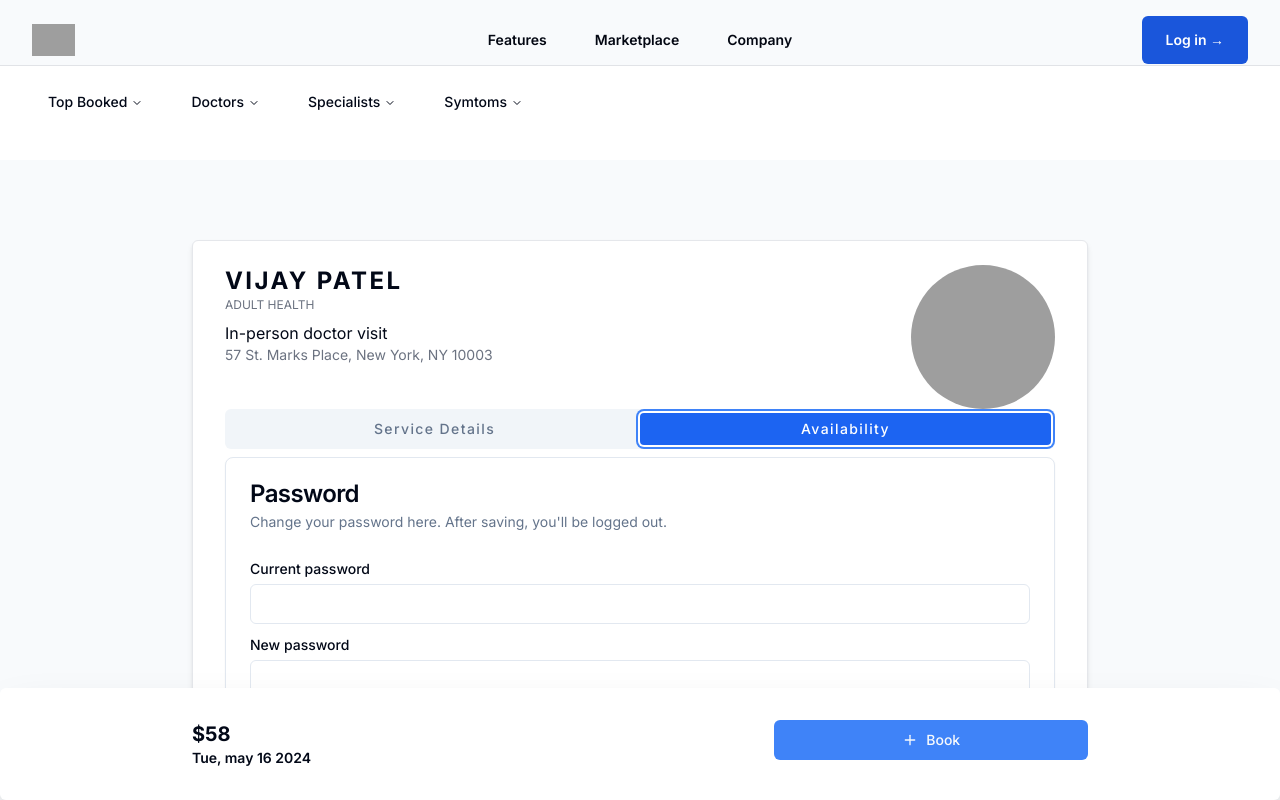
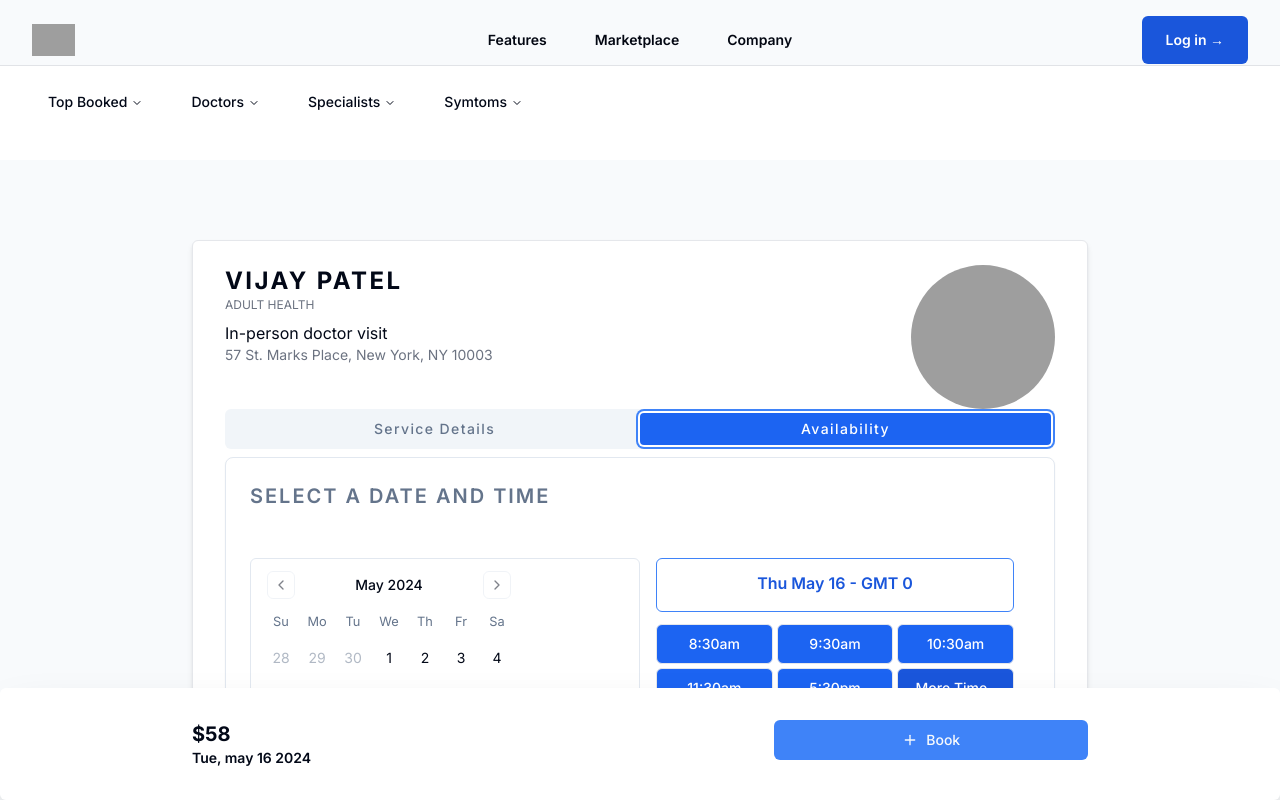
Before and after one commit to aizaz58/doctor-booking-app, a Next.js app: page /doctors/1 in a window 1280 px wide. Both pictures are taken after a click on the tab "Availability". Shown: the top 800 px of the page. Built offline with nearby package versions, Linux system fonts and the light colour scheme; grey boxes are pictures that could not be loaded.

Commit message:
dae picker and time selector added in doctor detail page

```diff
--- a/package.json
+++ b/package.json
@@ -17,11 +17,13 @@
     "@radix-ui/react-tabs": "^1.0.4",
     "class-variance-authority": "^0.7.0",
     "clsx": "^2.1.1",
+    "date-fns": "^3.6.0",
     "flowbite-react": "^0.9.0",
     "lucide-react": "^0.378.0",
     "next": "14.1.4",
     "next-auth": "^4.24.7",
     "react": "^18",
+    "react-day-picker": "^8.10.1",
     "react-dom": "^18",
     "react-icons": "^5.2.1",
     "react-multi-carousel": "^2.8.5",
--- /dev/null
+++ b/src/components/Availability.tsx
@@ -0,0 +1,55 @@
+"use client"
+import React, { useState } from 'react'
+import { Calendar } from "@/components/ui/calendar"
+import { Button } from './ui/button'
+export default function Availability() {
+    const [bookDate, setBookDate] = useState<Date | undefined>(new Date())
+    const formattedDate=`${bookDate?.toString().split(" ").slice(0,3).join(" ") } - GMT ${bookDate?.getTimezoneOffset()}`
+    const timeStamp=[
+        {time:"8:30",
+            period:"am"
+        },
+        {time:"9:30",
+            period:"am"
+        },
+        {time:"10:30",
+            period:"am"
+        },
+        {time:"11:30",
+            period:"am"
+        },
+        {time:"5:30",
+            period:"pm"
+        }
+    ]
+  return (
+    <div className='mb-[200px]'>
+
+        <div className="grid grid-cols-2 gap-4 lg:gap-0">
+            <div className="sm:col-span-1 col-span-full">
+            <Calendar
+      mode="single"
+      selected={bookDate}
+      onSelect={setBookDate}
+      className="border rounded-md"
+    />
+            </div>
+            <div className="sm:col-span-1 col-span-full">
+                <div className="px-4">
+                   {bookDate && <h2 className='pb-4 text-center font-semibold py-3 px-4 border border-blue-500 rounded-md text-blue-700'>{formattedDate}</h2>}
+                   <div className="py-3 grid grid-cols-3 gap-1">
+    {timeStamp.slice(0,5).map((item,i)=>{
+        return(
+            <Button key={i} className=' col-span-full sm:col-span-1 bg-blue-600 text-xs md:text-sm text-white   py-2 border border-gray-200 rounded-md hover:bg-blue-800'>{item.time}{item.period}</Button>
+        )
+    })}
+    <Button className='col-span-full sm:col-span-1  text-white bg-blue-700 text-xs truncate md:text-sm py-2 border border-gray-200 rounded-md hover:bg-blue-800'>More Time..</Button>
+</div>
+
+                </div>
+
+            </div>
+        </div>
+    </div>
+  )
+}
--- a/src/components/frontend/DoctorDetailTab.tsx
+++ b/src/components/frontend/DoctorDetailTab.tsx
@@ -16,6 +16,7 @@ import {
   TabsList,
   TabsTrigger,
 } from "@/components/ui/tabs"
+import Availability from '../Availability'
 
 export function DoctorDetailTab() {
   return (
@@ -50,20 +51,11 @@ export function DoctorDetailTab() {
       <TabsContent value="availability">
         <Card>
           <CardHeader>
-            <CardTitle>Password</CardTitle>
-            <CardDescription>
-              Change your password here. After saving, you&apos;ll be logged out.
-            </CardDescription>
+            <CardTitle className='text-xl uppercase text-slate-500 tracking-widest'>Select a Date and Time</CardTitle>
+
           </CardHeader>
-          <CardContent className="space-y-2">
-            <div className="space-y-1">
-              <Label htmlFor="current">Current password</Label>
-              <Input id="current" type="password" />
-            </div>
-            <div className="space-y-1">
-              <Label htmlFor="new">New password</Label>
-              <Input id="new" type="password" />
-            </div>
+          <CardContent className="space-y-2 p-0 sm:p-2 md:p-6  ">
+            <Availability/>
           </CardContent>
           <CardFooter>
             <Button>Save password</Button>
--- /dev/null
+++ b/src/components/ui/calendar.tsx
@@ -0,0 +1,66 @@
+"use client"
+
+import * as React from "react"
+import { ChevronLeft, ChevronRight } from "lucide-react"
+import { DayPicker } from "react-day-picker"
+
+import { cn } from "@/lib/utils"
+import { buttonVariants } from "@/components/ui/button"
+
+export type CalendarProps = React.ComponentProps<typeof DayPicker>
+
+function Calendar({
+  className,
+  classNames,
+  showOutsideDays = true,
+  ...props
+}: CalendarProps) {
+  return (
+    <DayPicker
+      showOutsideDays={showOutsideDays}
+      className={cn("p-3", className)}
+      classNames={{
+        months: "flex flex-col sm:flex-row space-y-4 sm:space-x-4 sm:space-y-0",
+        month: "space-y-4",
+        caption: "flex justify-center pt-1 relative items-center",
+        caption_label: "text-sm font-medium",
+        nav: "space-x-1 flex items-center",
+        nav_button: cn(
+          buttonVariants({ variant: "outline" }),
+          "h-7 w-7 bg-transparent p-0 opacity-50 hover:opacity-100"
+        ),
+        nav_button_previous: "absolute left-1",
+        nav_button_next: "absolute right-1",
+        table: "w-full border-collapse space-y-1",
+        head_row: "flex",
+        head_cell:
+          "text-muted-foreground rounded-md w-9 font-normal text-[0.8rem]",
+        row: "flex w-full mt-2",
+        cell: "h-9 w-9 text-center text-sm p-0 relative [&:has([aria-selected].day-range-end)]:rounded-r-md [&:has([aria-selected].day-outside)]:bg-accent/50 [&:has([aria-selected])]:bg-accent first:[&:has([aria-selected])]:rounded-l-md last:[&:has([aria-selected])]:rounded-r-md focus-within:relative focus-within:z-20",
+        day: cn(
+          buttonVariants({ variant: "ghost" }),
+          "h-9 w-9 p-0 font-normal aria-selected:opacity-100 hover:text-white hover:bg-blue-500 "
+        ),
+        day_range_end: "day-range-end",
+        day_selected:
+          "bg-blue-500 text-white aria-selected:text-white aria-selected:bg-blue-500 hover:bg-blue-500 hover:text-primary-foreground focus:bg-blue-500 focus:text-primary-foreground",
+        day_today: "bg-slate-300 text-accent-foreground",
+        day_outside:
+          "day-outside  text-muted-foreground opacity-50 aria-selected:bg-accent/50 aria-selected:text-muted-foreground aria-selected:opacity-30",
+        day_disabled: "text-muted-foreground opacity-50",
+        day_range_middle:
+          "aria-selected:bg-accent aria-selected:text-accent-foreground",
+        day_hidden: "invisible",
+        ...classNames,
+      }}
+      components={{
+        IconLeft: ({ ...props }) => <ChevronLeft className="h-4 w-4" />,
+        IconRight: ({ ...props }) => <ChevronRight className="h-4 w-4" />,
+      }}
+      {...props}
+    />
+  )
+}
+Calendar.displayName = "Calendar"
+
+export { Calendar }
```
